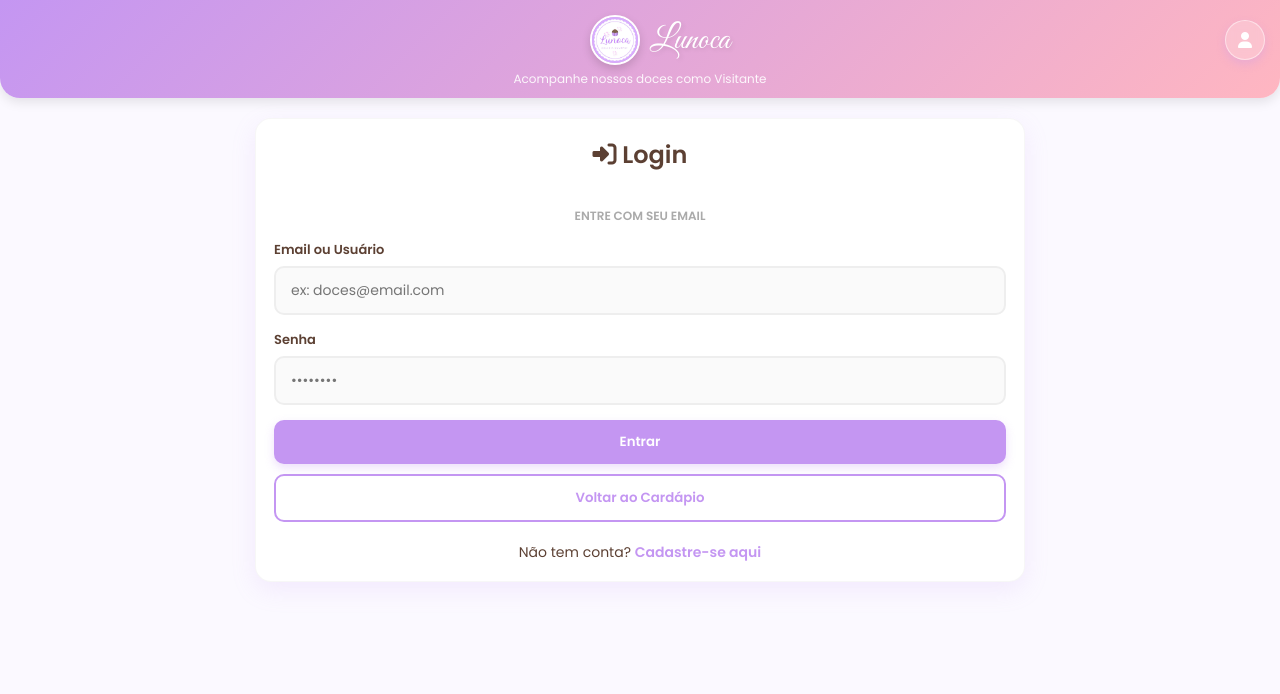
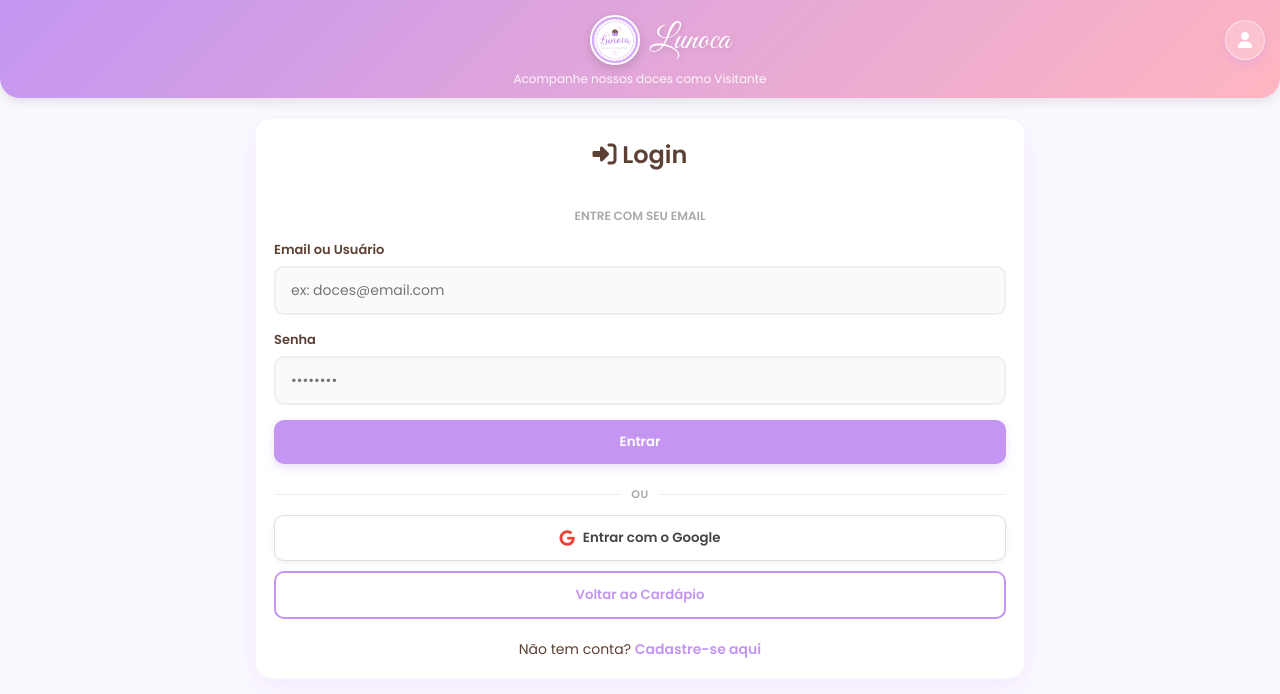
Before and after one commit to narjan01/lunoca, a plain HTML site: page index.html in a window 1280 px wide. Both pictures are taken after a click on the button 1245 px from the left and 40 px from the top of the page. Drawn offline with nearby package versions, Linux system fonts and the light colour scheme; no server answers.

Commit message:
feat: adicionar botao de login com Google e suporte OAuth

```diff
--- a/css/style.css
+++ b/css/style.css
@@ -317,6 +317,20 @@ button:active {
 
 .btn-danger:hover {
   background-color: #ff4757;
+}
+
+.btn-google {
+  background-color: #ffffff;
+  color: #444444;
+  border: 1px solid #dcdfe6;
+  box-shadow: 0 2px 6px rgba(0, 0, 0, 0.06);
+}
+
+.btn-google:hover {
+  background-color: #f9f9f9;
+  border-color: #c0c4cc;
+  color: #222222;
+  box-shadow: 0 4px 10px rgba(0, 0, 0, 0.1);
 }
 
 /* ==========================================================================
--- a/index.html
+++ b/index.html
@@ -43,6 +43,14 @@
         <div class="form-group" style="width: 100%;"><label>Email ou Usuário</label><input type="text" id="auth-email" placeholder="ex: doces@email.com"></div>
         <div class="form-group" style="width: 100%;"><label>Senha</label><input type="password" id="auth-senha" placeholder="••••••••"></div>
         <button id="btn-auth-action" style="width: 100%; margin-bottom: 10px;" onclick="processarAutenticacao()">Entrar</button>
+        <div style="display: flex; align-items: center; width: 100%; margin: 12px 0; color: #aaa; font-size: 11px;">
+          <hr style="flex: 1; border: none; border-top: 1px solid #eee;">
+          <span style="padding: 0 10px; font-weight: 600; letter-spacing: 0.5px;">OU</span>
+          <hr style="flex: 1; border: none; border-top: 1px solid #eee;">
+        </div>
+        <button id="btn-google-auth" class="btn-google" style="width: 100%; margin-bottom: 10px;" onclick="loginComGoogle()">
+          <i class="fa-brands fa-google" style="color: #EA4335; font-size: 16px;"></i> Entrar com o Google
+        </button>
         <button style="width: 100%;" class="btn-outline" onclick="mostrarTela('menu-section')">Voltar ao Cardápio</button>
         <div style="text-align: center; margin-top: 20px; font-size: 14px; cursor: pointer;" onclick="alternarModoAuth()">
           Não tem conta? <span style="font-weight: 600; color: var(--primary);">Cadastre-se aqui</span>
--- a/js/auth.js
+++ b/js/auth.js
@@ -66,6 +66,20 @@ async function processarAutenticacao() {
     }
   } finally {
     btn.innerHTML = textOriginal;
+  }
+}
+
+async function loginComGoogle() {
+  try {
+    const { data, error } = await supabaseClient.auth.signInWithOAuth({
+      provider: 'google',
+      options: {
+        redirectTo: window.location.origin
+      }
+    });
+    if (error) throw error;
+  } catch (error) {
+    alert("Erro ao conectar com o Google: " + error.message);
   }
 }
 
```
Also changed, not shown: 1 other file.
